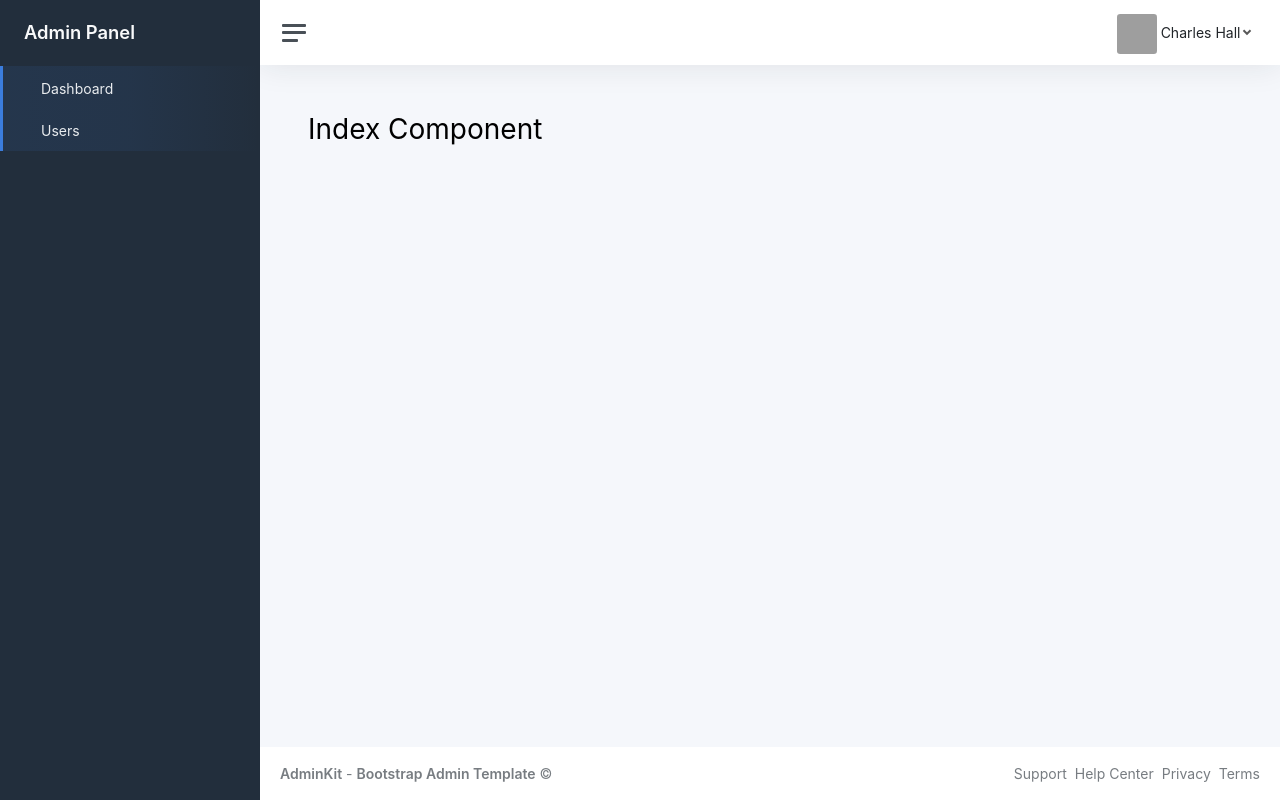
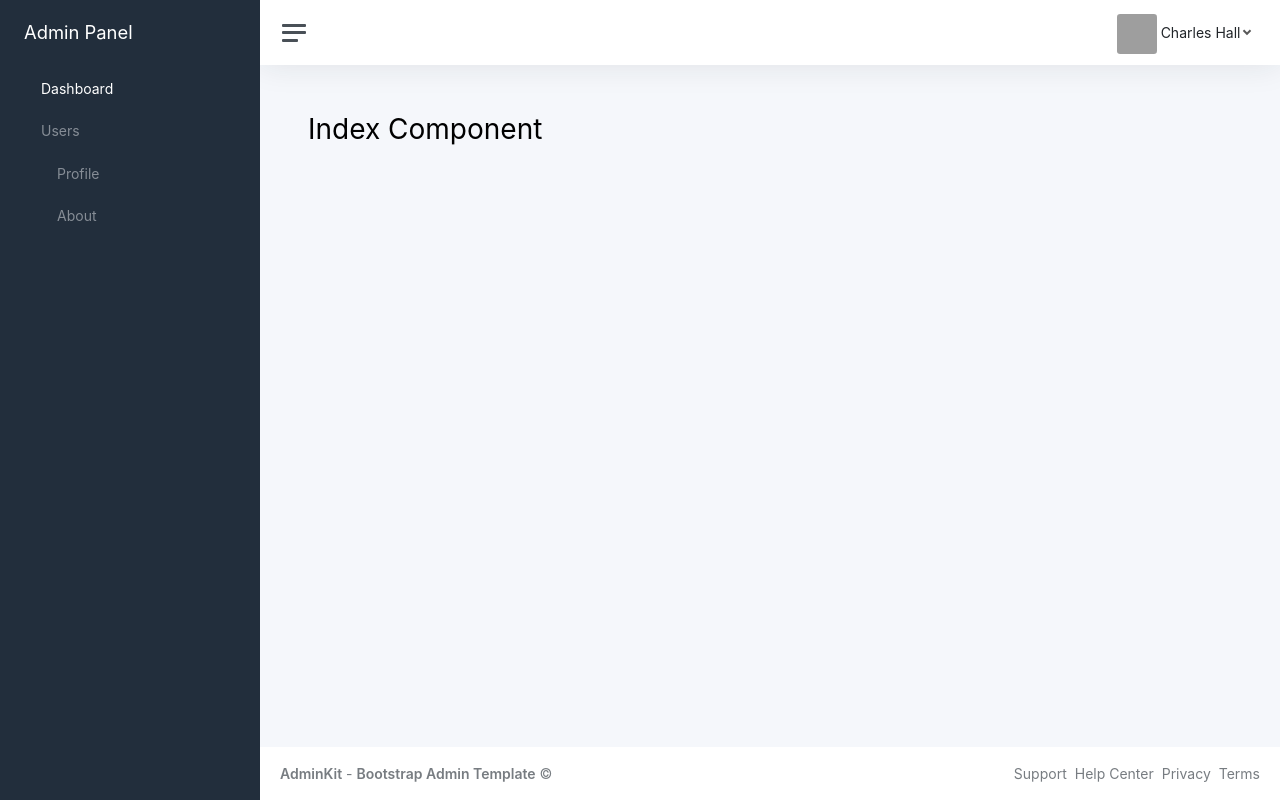
Before and after one commit to utsav-sejpal/react-app, a React (Create React App) app: page / in a window 1280 px wide. Built offline with nearby package versions, Linux system fonts and the light colour scheme; grey boxes are pictures that could not be loaded.

Commit message:
added nested router

```diff
--- a/src/App.js
+++ b/src/App.js
@@ -6,12 +6,16 @@ import DashboardComponent from "./components/practice/router/DashboardComponent"
 import PracticeComponent from "./components/PracticeComponent";
 import MainComponent from "./admin_template/IndexComponent.js";
 import "./admin_template/assets/css/dashboard.css"
+import "./admin_template/assets/css/custom.css"
 import "./admin_template/assets/js/dashboard.js"
 import SidebarComponent from "./admin_template/layouts/SidebarComponent.js";
 import NavbarComponent from "./admin_template/layouts/NavbarComponent.js";
 import FooterComponent from "./admin_template/layouts/FooterComponent.js";
 import IndexComponent from "./admin_template/IndexComponent.js";
-import UsersComponent from "./admin_template/UsersComponent.js";
+import UsersComponent from "./admin_template/users/UsersComponent.js";
+import 'bootstrap/dist/css/bootstrap.css';
+import ProfileComponent from "./admin_template/users/ProfileComponent.js";
+import AboutComponent from "./admin_template/users/AboutComponent.js";
 
 function App() {
   return (
@@ -27,7 +31,6 @@ function App() {
         </Routes>
       </BrowserRouter> */}
 
-
       <BrowserRouter>
         <div className="wrapper">
           <SidebarComponent />
@@ -36,7 +39,11 @@ function App() {
             <main className="content">
               <Routes>
                 <Route path="/" element={<IndexComponent />} />
-                <Route path="/users" element={<UsersComponent />} />
+                <Route>
+                  <Route path="/users" element={<UsersComponent />} />
+                  <Route path="/users/profile/:id/:subject" element={<ProfileComponent />} />
+                  <Route path="/users/about" element={<AboutComponent />} />
+                </Route>
               </Routes>
             </main>
             <FooterComponent />
--- /dev/null
+++ b/src/admin_template/assets/css/custom.css
@@ -0,0 +1,4 @@
+.active {
+    font-weight: 400 !important;
+    color: white !important;
+}
--- a/src/admin_template/layouts/SidebarComponent.js
+++ b/src/admin_template/layouts/SidebarComponent.js
@@ -1,5 +1,5 @@
 import React from 'react'
-import { Link } from 'react-router-dom'
+import { NavLink as Link } from 'react-router-dom'
 
 export default function SidebarComponent() {
     return (
@@ -11,16 +11,28 @@ export default function SidebarComponent() {
                     </Link>
 
                     <ul className="sidebar-nav">
-                        <li className="sidebar-item active">
+                        <li className="sidebar-item">
                             <Link to="/" className="sidebar-link" href="index.html">
                                 <i className="align-middle" data-feather="sliders"></i>
                                 <span className="align-middle">Dashboard</span>
                             </Link>
                         </li>
-                        <li className="sidebar-item active">
+                        <li className="sidebar-item">
                             <Link to="/users" className="sidebar-link" href="index.html">
                                 <i className="align-middle" data-feather="sliders"></i>
                                 <span className="align-middle">Users</span>
+                            </Link>
+                        </li>
+                        <li className="sidebar-item">
+                            <Link to="/users/profile/2/JS" className="sidebar-link" href="index.html">
+                                <i className="align-middle" data-feather="sliders"></i>
+                                <span className="align-middle ms-3">Profile</span>
+                            </Link>
+                        </li>
+                        <li className="sidebar-item">
+                            <Link to="/users/about" className="sidebar-link" href="index.html">
+                                <i className="align-middle" data-feather="sliders"></i>
+                                <span className="align-middle ms-3">About</span>
                             </Link>
                         </li>
                     </ul>
--- /dev/null
+++ b/src/admin_template/users/AboutComponent.js
@@ -0,0 +1,9 @@
+import React from 'react'
+
+export default function AboutComponent() {
+    return (
+        <div>
+            About Component
+        </div>
+    )
+}
--- /dev/null
+++ b/src/admin_template/users/ProfileComponent.js
@@ -0,0 +1,13 @@
+import { useParams } from 'react-router-dom'
+
+export default function ProfileComponent() {
+    let { id, subject } = useParams();
+
+    return (
+        <div>
+            Profile Component
+            <br />
+            The ID of user is {id} & Subject is {subject}
+        </div>
+    )
+}
```
Also changed, not shown: src/admin_template/users/UsersComponent.js (renamed from src/admin_template/UsersComponent.js).
